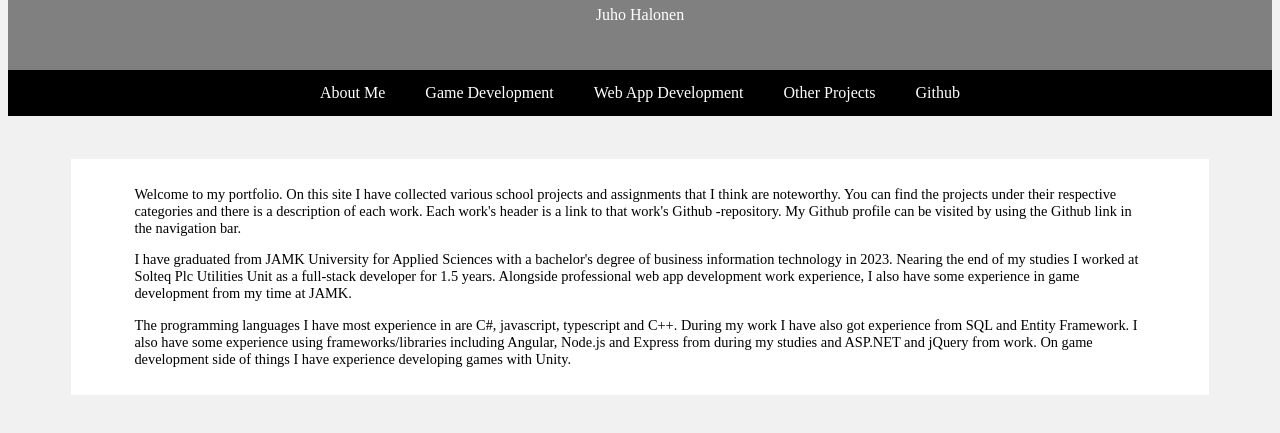
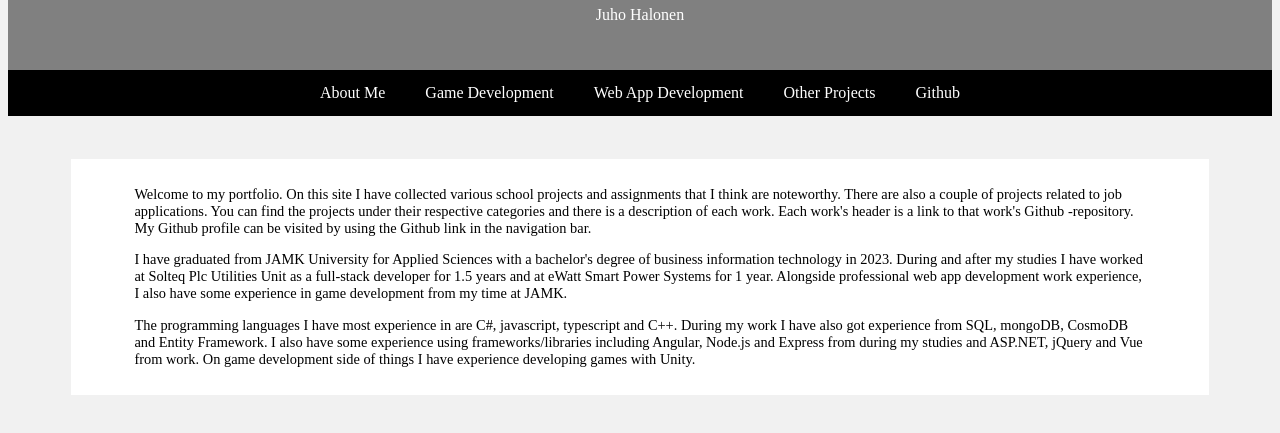
Before and after one commit to JuAlHalon/portfolio, a plain HTML site: page index.html in a window 1280 px wide. Shown: the part 133-566 px from the top of the page. Drawn offline with Linux system fonts and the light colour scheme.

Commit message:
update portfolio index

```diff
--- a/index.html
+++ b/index.html
@@ -22,18 +22,20 @@
             </div>
             <div class ="content">
                 <p>Welcome to my portfolio. On this site I have collected various school projects and assignments that I think are noteworthy.
+                    There are also a couple of projects related to job applications.
                     You can find the projects under their respective categories and there is a description of each work. Each work's header is a
                     link to that work's Github -repository.
                 My Github profile can be visited by using the Github link in the navigation bar.</p>
                 <p>I have graduated from JAMK University for Applied Sciences with a bachelor's degree of business information technology in 2023.
-                    Nearing the end of my studies I worked at Solteq Plc Utilities Unit as a full-stack developer for 1.5 years.
+                    During and after my studies I have worked at Solteq Plc Utilities Unit as a full-stack developer for 1.5 years and at eWatt Smart Power Systems for 1 year.
                     Alongside professional web app development work experience, I also have some experience
                     in game development from my time at JAMK.
                 </p>
                 <p>The programming languages I have most experience in are C#, javascript, typescript and C++.
-                    During my work I have also got experience from SQL and Entity Framework.
-                    I also have some experience using frameworks/libraries including Angular, Node.js and Express from during my studies and ASP.NET and jQuery from work.
-                    On game development side of things I have experience developing games with Unity.</p>
+                    During my work I have also got experience from SQL, mongoDB, CosmoDB and Entity Framework.
+                    I also have some experience using frameworks/libraries including Angular, Node.js and Express from during my studies and ASP.NET, jQuery and Vue from work.
+                    On game development side of things I have experience developing games with Unity.
+                </p>
             </div>
         </div>
     </body>
```
Also changed, not shown: web.html (+1 -2 lines).
